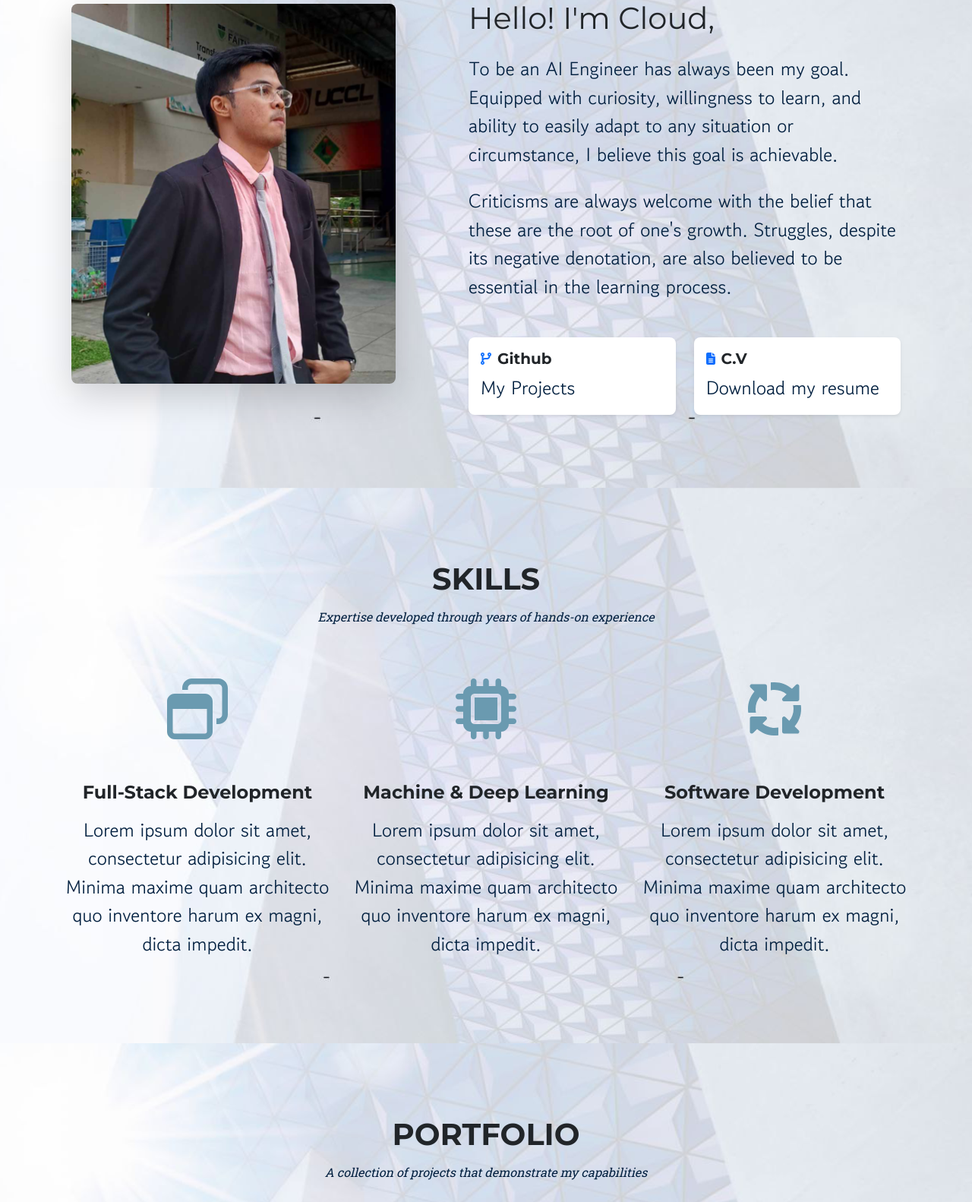
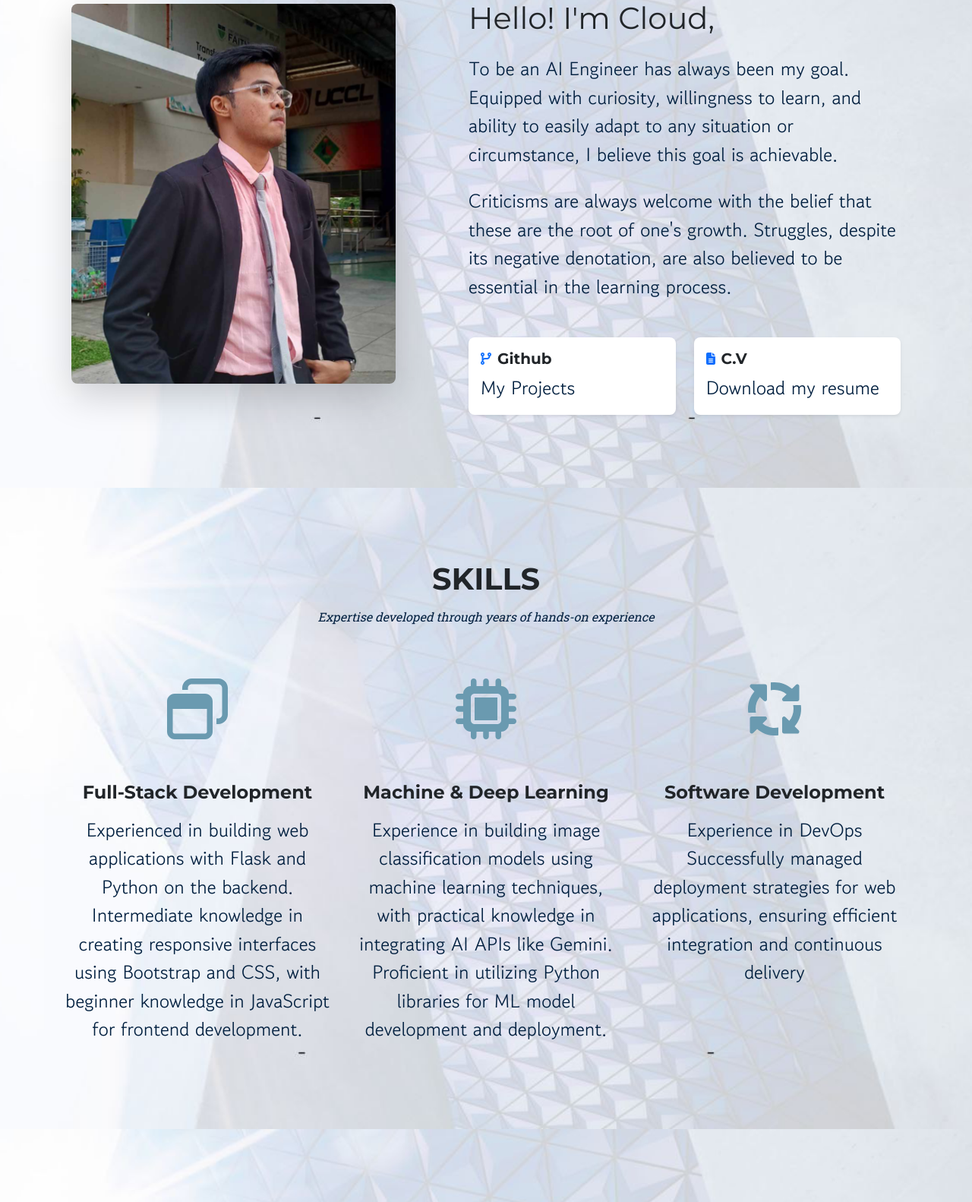
Before and after one commit to CloudStoned/Portfolio, a Flask app: page / in a window 1280 px wide. Shown: the part 931-2513 px from the top of the page at 76% size. Run offline with Flask 3, Linux system fonts and the light colour scheme; some libraries are stand-ins or nearby versions.

Commit message:
Update the contents

```diff
--- a/templates/skills.html
+++ b/templates/skills.html
@@ -5,26 +5,29 @@
             <h3 class="section-subheading text-muted">Expertise developed through years of hands-on experience</h3>
         </div>
         <div class="row text-center">
+
             <div class="col-md-4">
                 <span class="fa-stack fa-4x">
                     <i class="fa-regular fa-window-restore fa-lg" style="color:#6A9AB0 "></i>
                 </span>
                 <h4 class="my-3">Full-Stack Development</h4>
-                <p class="text-muted">Lorem ipsum dolor sit amet, consectetur adipisicing elit. Minima maxime quam architecto quo inventore harum ex magni, dicta impedit.</p>
+                <p class="text-muted">Experienced in building web applications with Flask and Python on the backend. Intermediate knowledge in creating responsive interfaces using Bootstrap and CSS, with beginner knowledge in JavaScript for frontend development.</p>
             </div>
+
             <div class="col-md-4">
                 <span class="fa-stack fa-4x">
                     <i class="fa-solid fa-microchip fa-lg" style="color: #6A9AB0"></i>
                 </span>
                 <h4 class="my-3">Machine & Deep Learning</h4>
-                <p class="text-muted">Lorem ipsum dolor sit amet, consectetur adipisicing elit. Minima maxime quam architecto quo inventore harum ex magni, dicta impedit.</p>
+                <p class="text-muted">Experience in building image classification models using machine learning techniques, with practical knowledge in integrating AI APIs like Gemini. Proficient in utilizing Python libraries for ML model development and deployment.</p>
             </div>
+
             <div class="col-md-4">
                 <span class="fa-stack fa-4x">
                     <i class="fa-solid fa-arrows-spin fa-lg" style="color: #6A9AB0"></i>
                 </span>
                 <h4 class="my-3">Software Development</h4>
-                <p class="text-muted">Lorem ipsum dolor sit amet, consectetur adipisicing elit. Minima maxime quam architecto quo inventore harum ex magni, dicta impedit.</p>
+                <p class="text-muted">Experience in DevOps Successfully managed deployment strategies for web applications, ensuring efficient integration and continuous delivery</p>
             </div>
         </div>
     </div>
```
